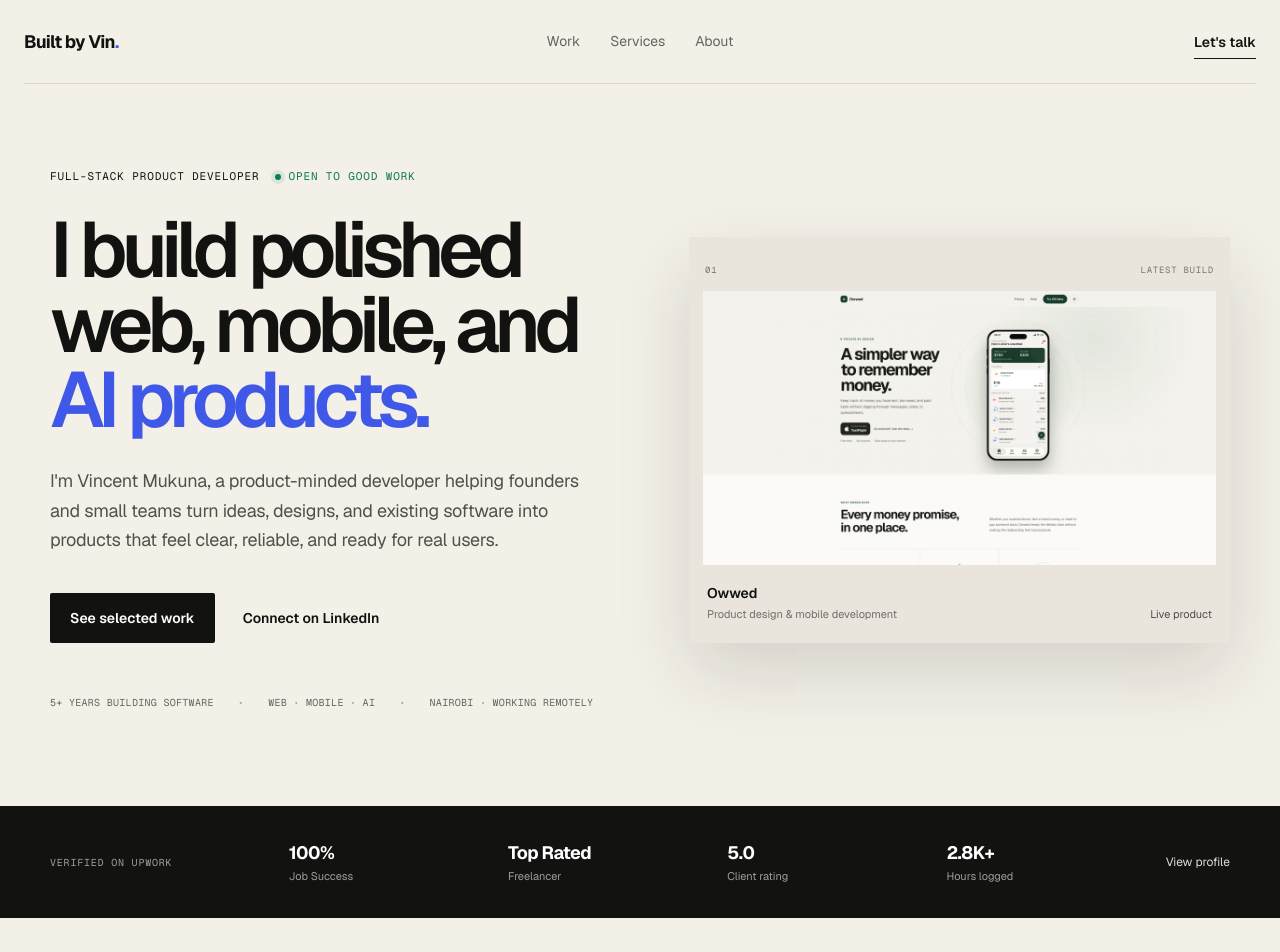
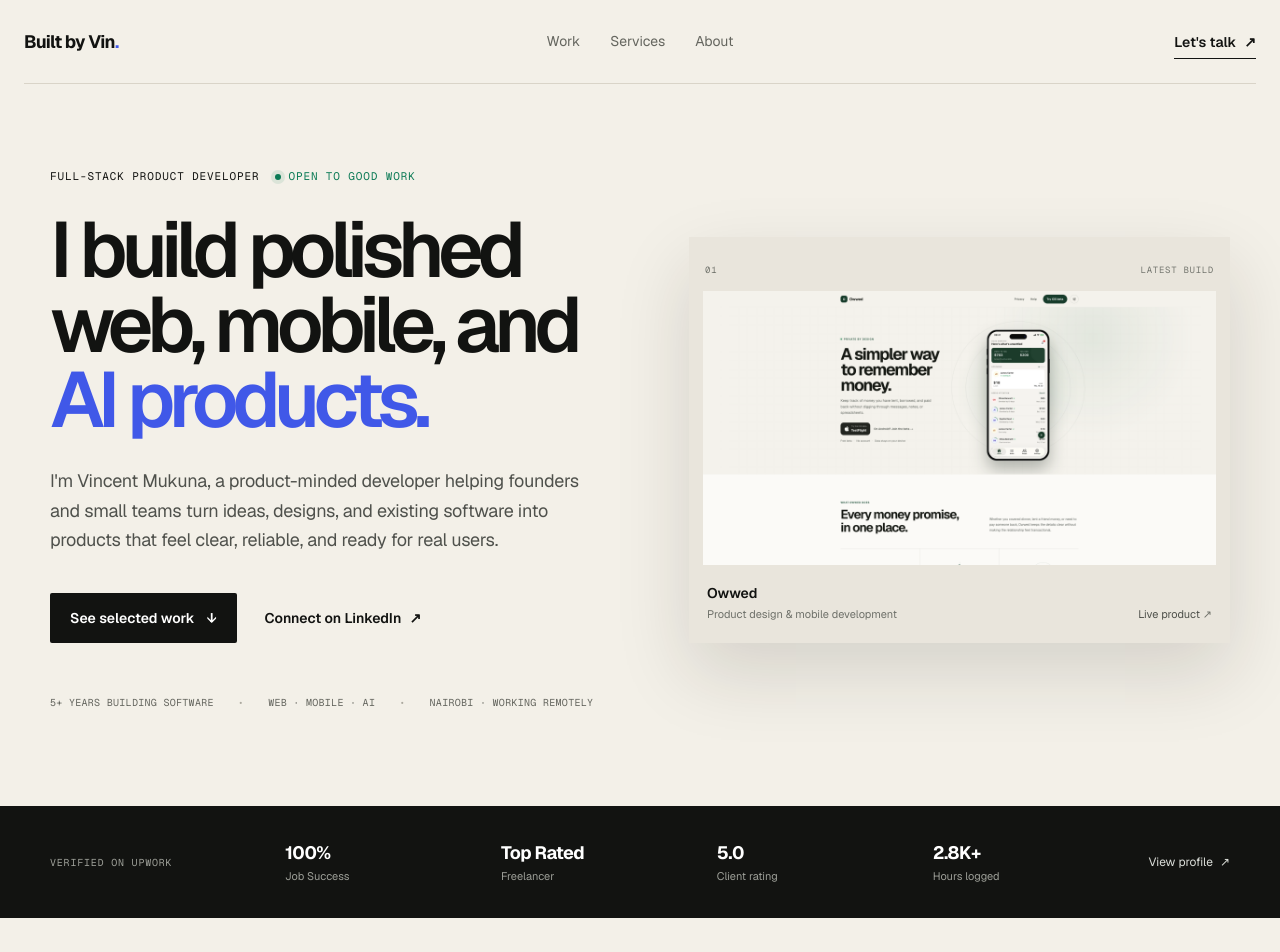
Before and after one commit to VincentMukuna/builtbyvin, a Next.js app: page / in a window 1280 px wide. Shown: the top 952 px of the page. Built offline with nearby package versions, Linux system fonts and the light colour scheme.

Commit message:
Restore link arrow symbols

```diff
--- a/app/globals.css
+++ b/app/globals.css
@@ -107,6 +107,22 @@ footer a:hover {
   padding: 8px 0 5px;
   font-size: 14px;
   font-weight: 600;
+}
+
+.header-cta span,
+.text-link span,
+.project-link span,
+.trust-link span,
+.contact-secondary span {
+  transition: transform 180ms ease;
+}
+
+.header-cta:hover span,
+.text-link:hover span,
+.project-link:hover span,
+.trust-link:hover span,
+.contact-secondary:hover span {
+  transform: translate(2px, -2px);
 }
 
 .hero {
--- a/app/page.tsx
+++ b/app/page.tsx
@@ -1,4 +1,6 @@
 import Image from "next/image";
+
+const Arrow = () => <span aria-hidden="true">↗</span>;
 
 const ExternalLink = ({
   href,
@@ -35,7 +37,7 @@ export default function Home() {
           href="https://www.upwork.com/freelancers/vinmukuna"
           className="header-cta"
         >
-          Let&apos;s talk
+          Let&apos;s talk <Arrow />
         </ExternalLink>
       </header>
 
@@ -56,13 +58,13 @@ export default function Home() {
           </p>
           <div className="hero-actions">
             <a className="button button-dark" href="#work">
-              See selected work
+              See selected work <span aria-hidden="true">↓</span>
             </a>
             <ExternalLink
               className="text-link"
               href="https://www.linkedin.com/in/vinmukuna/"
             >
-              Connect on LinkedIn
+              Connect on LinkedIn <Arrow />
             </ExternalLink>
           </div>
           <div className="hero-proof" aria-label="Experience summary">
@@ -91,7 +93,7 @@ export default function Home() {
               <span>Product design &amp; mobile development</span>
             </div>
             <ExternalLink href="https://owwed.builtby.vin">
-              Live product
+              Live product <Arrow />
             </ExternalLink>
           </div>
         </div>
@@ -120,7 +122,7 @@ export default function Home() {
             href="https://www.upwork.com/freelancers/vinmukuna"
             className="trust-link"
           >
-            View profile
+            View profile <Arrow />
           </ExternalLink>
         </div>
       </section>
@@ -174,7 +176,7 @@ export default function Home() {
               href="https://owwed.builtby.vin"
               className="project-link"
             >
-              Explore Owwed
+              Explore Owwed <Arrow />
             </ExternalLink>
           </div>
         </article>
@@ -258,7 +260,7 @@ export default function Home() {
               href="https://stockmarketguides.com"
               className="project-link"
             >
-              Visit product
+              Visit product <Arrow />
             </ExternalLink>
           </div>
         </article>
@@ -388,13 +390,13 @@ export default function Home() {
               className="button button-light"
               href="https://www.upwork.com/freelancers/vinmukuna"
             >
-              Start a conversation
+              Start a conversation <Arrow />
             </ExternalLink>
             <ExternalLink
               className="contact-secondary"
               href="https://www.linkedin.com/in/vinmukuna/"
             >
-              LinkedIn
+              LinkedIn <Arrow />
             </ExternalLink>
           </div>
         </div>
@@ -417,7 +419,7 @@ export default function Home() {
               GitHub
             </ExternalLink>
             <ExternalLink href="https://x.com/DevMukuna">X</ExternalLink>
-            <a href="#top">Back to top</a>
+            <a href="#top">Back to top ↑</a>
           </div>
         </div>
       </footer>
```
